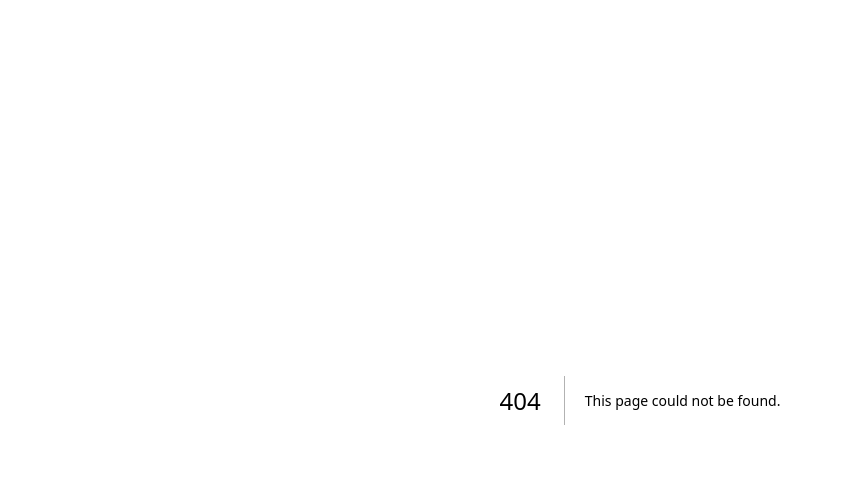
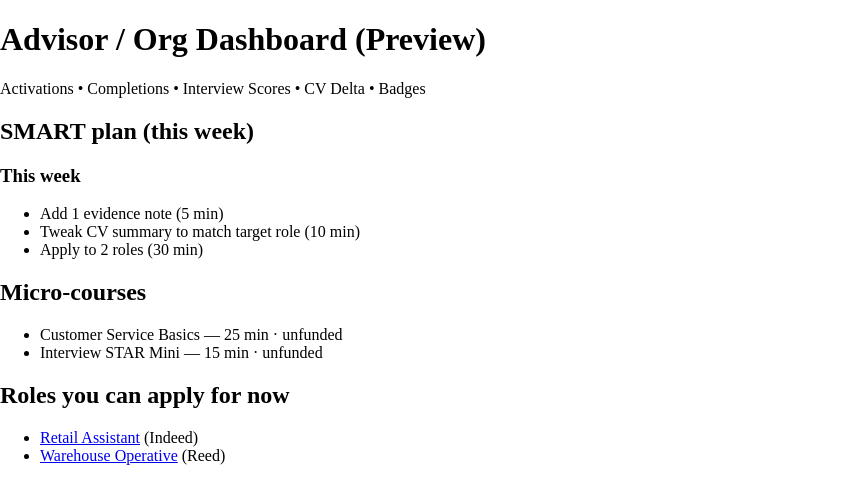
Before and after one commit to an170787-rekonet/rekonet, a Next.js app: page /dashboard in a window 1280 px wide. Before the commit this address had no page. Shown: the top 504 px of the page, without its empty margins (0-843 px from the left). Built offline with nearby package versions, Linux system fonts and the light colour scheme.

Commit message:
Create page.jsx

```diff
--- /dev/null
+++ b/app/dashboard/page.jsx
@@ -0,0 +1,82 @@
+// app/dashboard/page.jsx
+"use client";
+import React, { Suspense, useEffect, useState } from "react";
+
+export default function DashboardPage() {
+  return (
+    <Suspense fallback={<main className="container"><div className="my-8">Loading…</div></main>}>
+      <DashboardClient />
+    </Suspense>
+  );
+}
+
+function DashboardClient() {
+  // v1 seed — replace with real plan/jobs later
+  const [plan, setPlan] = useState([]);
+  const [courses, setCourses] = useState([]);
+  const [roles, setRoles] = useState([]);
+
+  useEffect(() => {
+    setPlan([
+      { label: "This week", items: [
+        { text: "Add 1 evidence note", minutes: 5 },
+        { text: "Tweak CV summary to match target role", minutes: 10 },
+        { text: "Apply to 2 roles", minutes: 30 },
+      ]},
+    ]);
+    setCourses([
+      { title: "Customer Service Basics", minutes: 25, funded: false },
+      { title: "Interview STAR Mini", minutes: 15, funded: false },
+    ]);
+    setRoles([
+      { title: "Retail Assistant", url: "#", source: "Indeed" },
+      { title: "Warehouse Operative", url: "#", source: "Reed" },
+    ]);
+  }, []);
+
+  return (
+    <main className="container">
+      <h1 className="text-2xl font-semibold mb-3">Advisor / Org Dashboard (Preview)</h1>
+      <p className="text-sm text-gray-600 mb-6">Activations • Completions • Interview Scores • CV Delta • Badges</p>
+
+      <section className="mb-6">
+        <h2 className="text-xl font-medium mb-2">SMART plan (this week)</h2>
+        {plan.map((band, i) => (
+          <div key={i} className="rounded border p-3 mb-3">
+            <h3 className="font-semibold mb-1">{band.label}</h3>
+            <ul className="list-disc ml-5">
+              {band.items.map((it, j) => (
+                <li key={j}>
+                  {it.text} <span className="text-gray-500">({it.minutes} min)</span>
+                </li>
+              ))}
+            </ul>
+          </div>
+        ))}
+      </section>
+
+      <section className="mb-6">
+        <h2 className="text-xl font-medium mb-2">Micro‑courses</h2>
+        <ul className="list-disc ml-5">
+          {courses.map((c, i) => (
+            <li key={i}>
+              {c.title} — <span className="text-gray-500">{c.minutes} min · {c.funded ? "funded" : "unfunded"}</span>
+            </li>
+          ))}
+        </ul>
+      </section>
+
+      <section>
+        <h2 className="text-xl font-medium mb-2">Roles you can apply for now</h2>
+        <ul className="list-disc ml-5">
+          {roles.map((r, i) => (
+            <li key={i}>
+              <a className="underline" href={r.url} target="_blank" rel="noreferrer">{r.title}</a>
+              <span className="text-gray-500"> ({r.source})</span>
+            </li>
+          ))}
+        </ul>
+      </section>
+    </main>
+  );
+}
```
